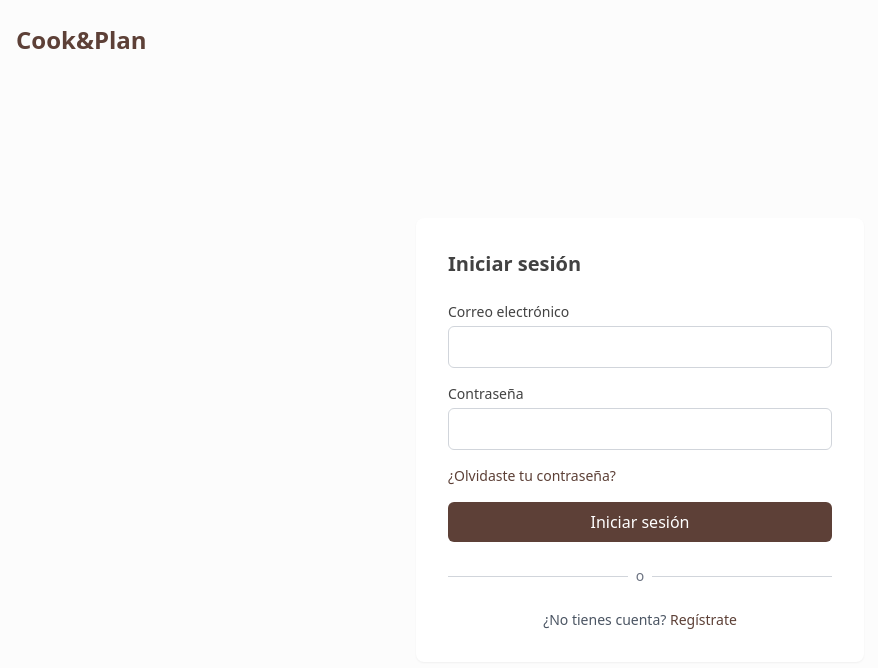
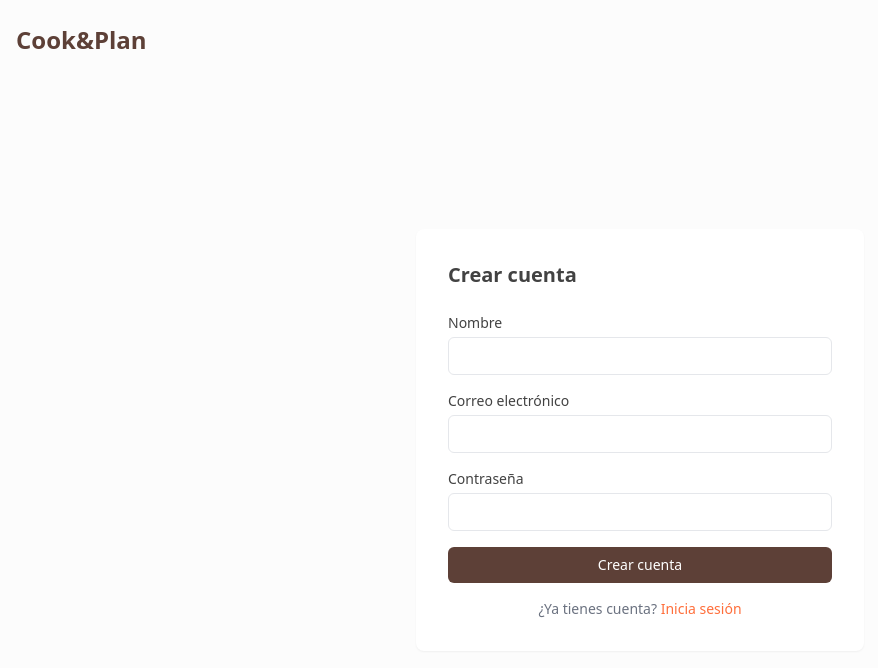
Before and after one commit to CFGSCojita/Cook-and-Plan, a React (Vite) app: page /register in a window 1280 px wide. Before the commit this address led to /login. Shown: the top 668 px of the page, without its empty margins (0-878 px from the left). Built offline with nearby package versions, Linux system fonts and the light colour scheme; no server answers.

Commit message:
Crear Register.jsx y unirlo con Login.jsx para poder crear una cuenta.

```diff
--- a/src/main.jsx
+++ b/src/main.jsx
@@ -5,6 +5,7 @@ import { AuthProvider } from './contexts/AuthProvider'
 import RutaProtegida from './components/RutaProtegida'
 import './index.css'
 import Login from './pages/Login'
+import Register from './pages/Register'
 import Dashboard from './pages/Dashboard'
 import Recetas from './pages/recetas/Recetas'
 import Menu from './pages/menus/Menu'
@@ -16,6 +17,7 @@ createRoot(document.getElementById('root')).render(
         <Routes>
           <Route path="/" element={<Navigate to="/dashboard" replace />} />
           <Route path="/login" element={<Login />} />
+          <Route path="/register" element={<Register />} />
           <Route path="/dashboard" element={<RutaProtegida><Dashboard /></RutaProtegida>} />
           <Route path="/recetas" element={<RutaProtegida><Recetas /></RutaProtegida>} />
           <Route path="/menus" element={<RutaProtegida><Menu /></RutaProtegida>} />
--- a/src/pages/Login.jsx
+++ b/src/pages/Login.jsx
@@ -151,7 +151,7 @@ export default function Login() {
                         <p className="mt-6 text-center text-sm text-gray-600">
                             ¿No tienes cuenta?{" "}
                             <Link
-                                to="/registro"
+                                to="/register"
                                 className="text-primary font-medium hover:underline"
                             >
                                 Regístrate
--- /dev/null
+++ b/src/pages/Register.jsx
@@ -0,0 +1,133 @@
+// Importamos el hook useState para manejar el estado del formulario, Link para navegación y useNavigate para redireccionar después del registro:
+import { useState } from "react";
+import { Link, useNavigate } from "react-router-dom";
+
+export default function Register() {
+
+    const navigate = useNavigate(); // Declaramos un hook para redireccionar a otra página después del registro exitoso.
+
+    // Declaración de variables de estado.
+    const [formData, setFormData] = useState({ nombre: "", email: "", password: "" });
+    const [error, setError] = useState("");
+    const [loading, setLoading] = useState(false);
+
+    // Creamos una función flecha para manejar los cambios en los campos del formulario.
+    const handleCambiar = (e) => {
+        const { name, value } = e.target; // Obtenemos el nombre del campo y su valor desde el evento de cambio.
+
+        setFormData((prev) => ({ ...prev, [name]: value })); // Actualizamos el estado del formulario, manteniendo los valores anteriores y actualizando solo el campo que cambió.
+    };
+
+    // Creamos una función flecha para manejar el envío del formulario.
+    const handleEnviar = async (e) => {
+        e.preventDefault();
+        setError("");
+        setLoading(true);
+
+        // Bloque 'try-catch'.
+        // Intentará hacer un fetch a la API para registrar al usuario.
+        // Si hay un error de conexión o la respuesta no es exitosa, se capturará el error y se mostrará un mensaje de error.
+        try {
+            const response = await fetch(
+                "http://localhost/student006/cook-and-plan/api/auth/register.php",
+                {
+                    method: "POST",
+                    headers: { "Content-Type": "application/json" },
+                    credentials: "include",
+                    body: JSON.stringify(formData),
+                }
+            );
+
+            const data = await response.json();
+
+            if (data.success) {
+                navigate("/login");
+            } else {
+                setError(data.message || "Error al registrarse.");
+            }
+
+        } catch (err) {
+            setError("Error de conexión. Intenta de nuevo: " + err.message);
+        } finally {
+            setLoading(false);
+        }
+    };
+
+    return (
+        <div className="min-h-screen bg-light flex flex-col">
+            <header className="py-6 px-4">
+                <div className="max-w-7xl mx-auto">
+                    <Link to="/" className="text-2xl font-bold text-primary">
+                        Cook&Plan
+                    </Link>
+                </div>
+            </header>
+
+            <main className="flex-1 flex items-center justify-center px-4 py-12">
+                <div className="w-full max-w-md">
+                    <div className="bg-white rounded-lg shadow-sm p-8">
+                        <h2 className="text-xl font-semibold text-dark mb-6">Crear cuenta</h2>
+
+                        {/* Indicamos si hay un error al registrarse: */}
+                        {error && (
+                            <div className="mb-4 p-3 bg-red-50 border border-red-200 text-red-700 rounded-md text-sm">
+                                {error}
+                            </div>
+                        )}
+
+                        <form onSubmit={handleEnviar} className="space-y-4">
+                            <div>
+                                <label className="block text-sm font-medium text-dark mb-1">Nombre</label>
+                                <input
+                                    type="text"
+                                    name="nombre"
+                                    value={formData.nombre}
+                                    onChange={handleCambiar}
+                                    required
+                                    className="w-full px-3 py-2 border border-gray-200 rounded-md text-sm focus:outline-none focus:border-primary"
+                                />
+                            </div>
+                            <div>
+                                <label className="block text-sm font-medium text-dark mb-1">Correo electrónico</label>
+                                <input
+                                    type="email"
+                                    name="email"
+                                    value={formData.email}
+                                    onChange={handleCambiar}
+                                    required
+                                    className="w-full px-3 py-2 border border-gray-200 rounded-md text-sm focus:outline-none focus:border-primary"
+                                />
+                            </div>
+                            <div>
+                                <label className="block text-sm font-medium text-dark mb-1">Contraseña</label>
+                                <input
+                                    type="password"
+                                    name="password"
+                                    value={formData.password}
+                                    onChange={handleCambiar}
+                                    required
+                                    className="w-full px-3 py-2 border border-gray-200 rounded-md text-sm focus:outline-none focus:border-primary"
+                                />
+                            </div>
+
+                            <button
+                                type="submit"
+                                disabled={loading}
+                                className="w-full bg-primary text-white py-2 px-4 rounded-md text-sm font-medium hover:bg-opacity-90 transition-colors disabled:opacity-50"
+                            >
+                                {loading ? "Registrando..." : "Crear cuenta"}
+                            </button>
+                        </form>
+
+                        <p className="mt-4 text-center text-sm text-gray-500">
+                            ¿Ya tienes cuenta?{" "}
+                            <Link to="/login" className="text-accent font-medium hover:underline">
+                                Inicia sesión
+                            </Link>
+                        </p>
+                    </div>
+                </div>
+            </main>
+        </div>
+    );
+}
```
